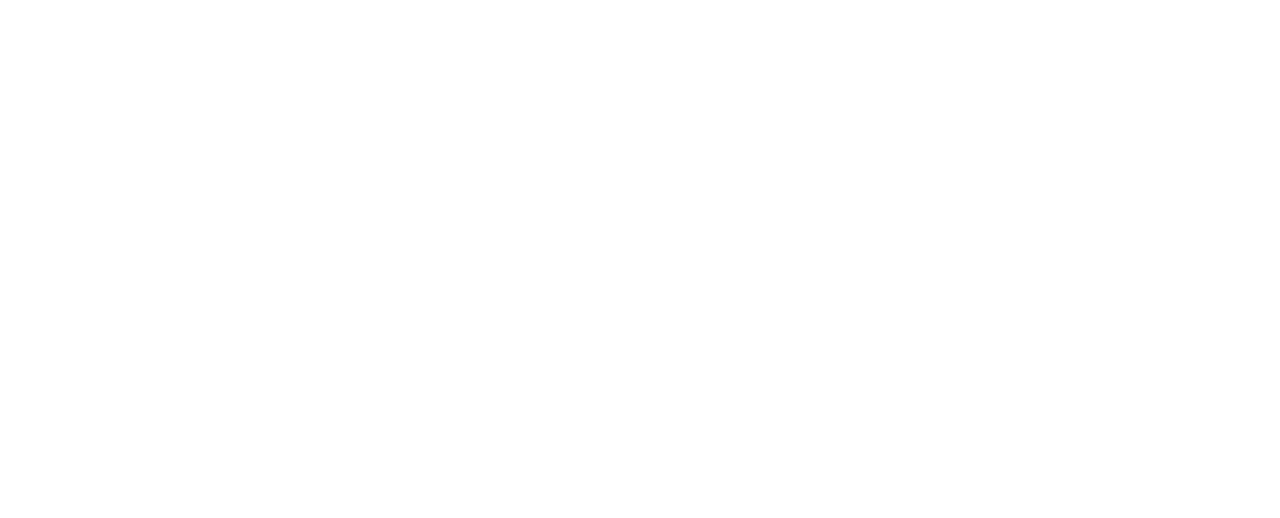
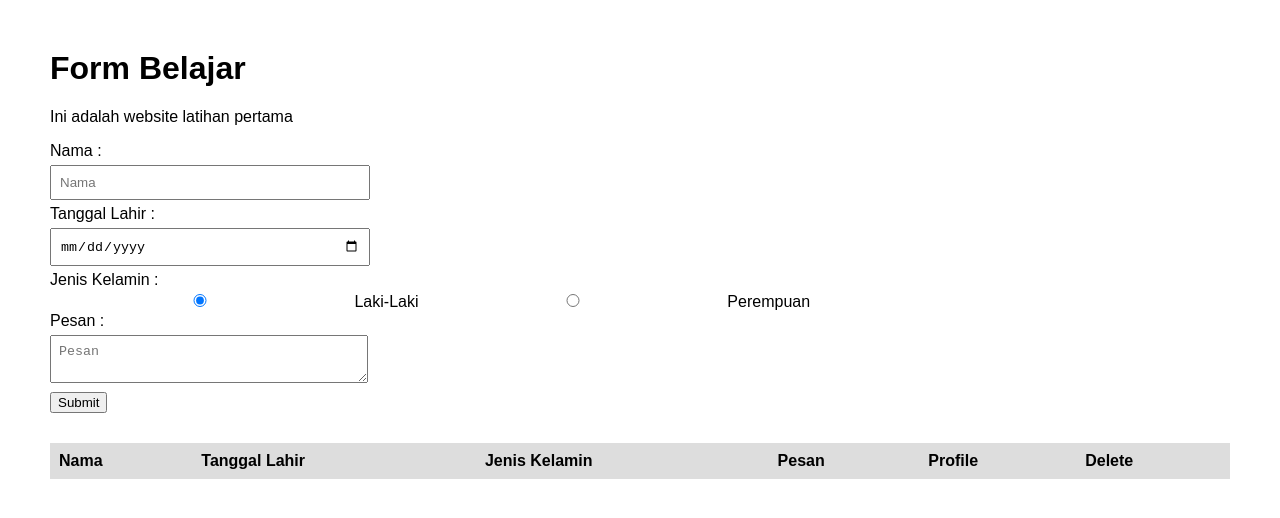
Before and after one commit to Revou-Coding-Camp/codingcamp-30-jun-25-intanchan, a plain HTML site: page index.html in a window 1280 px wide. Drawn offline with Linux system fonts and the light colour scheme; files that its build step writes are made by us from their sources.

Commit message:
create css

```diff
--- /dev/null
+++ b/css/style.css
@@ -0,0 +1,40 @@
+body {
+  font-family: Arial, sans-serif;
+  margin: 50px;
+}
+
+form {
+  margin-bottom: 30px;
+}
+
+input, textarea {
+  width: 300px;
+  padding: 8px;
+  margin: 5px 0;
+}
+
+table {
+  border-collapse: collapse;
+  width: 100%;
+}
+
+th, td {
+  border: 1px solid #ddd;
+  padding: 8px;
+  text-align: left;
+}
+
+th {
+  background-color: #ddd;
+}
+
+button {
+  cursor: pointer;
+}
+
+.delete-btn {
+  background: none;
+  border: none;
+  color: red;
+  font-size: 18px;
+}
--- a/index.html
+++ b/index.html
@@ -1,11 +1,48 @@
 <!DOCTYPE html>
-<html lang="en">
+<html lang="id">
 <head>
-    <meta charset="UTF-8">
-    <meta name="viewport" content="width=device-width, initial-scale=1.0">
-    <title>Document</title>
+  <meta charset="UTF-8" />
+  <title>Form Belajar</title>
+  <link rel="stylesheet" href="style.css" />
 </head>
 <body>
 
+  <h1>Form Belajar</h1>
+  <p>Ini adalah website latihan pertama</p>
+
+  <form id="form">
+    <label>Nama :</label><br />
+    <input type="text" id="nama" placeholder="Nama" required /><br />
+
+    <label>Tanggal Lahir :</label><br />
+    <input type="date" id="tanggal" required /><br />
+
+    <label>Jenis Kelamin :</label><br />
+    <input type="radio" name="jk" value="Laki-Laki" checked /> Laki-Laki
+    <input type="radio" name="jk" value="Perempuan" /> Perempuan<br />
+
+    <label>Pesan :</label><br />
+    <textarea id="pesan" placeholder="Pesan"></textarea><br />
+
+    <button type="submit">Submit</button>
+  </form>
+
+  <table>
+    <thead>
+      <tr>
+        <th>Nama</th>
+        <th>Tanggal Lahir</th>
+        <th>Jenis Kelamin</th>
+        <th>Pesan</th>
+        <th>Profile</th>
+        <th>Delete</th>
+      </tr>
+    </thead>
+    <tbody id="table-body">
+      <!-- Data masuk sini -->
+    </tbody>
+  </table>
+
+  <script src="script.js"></script>
 </body>
 </html>
```
Also changed, not shown: js/script.js (added, +30 -0 lines).
